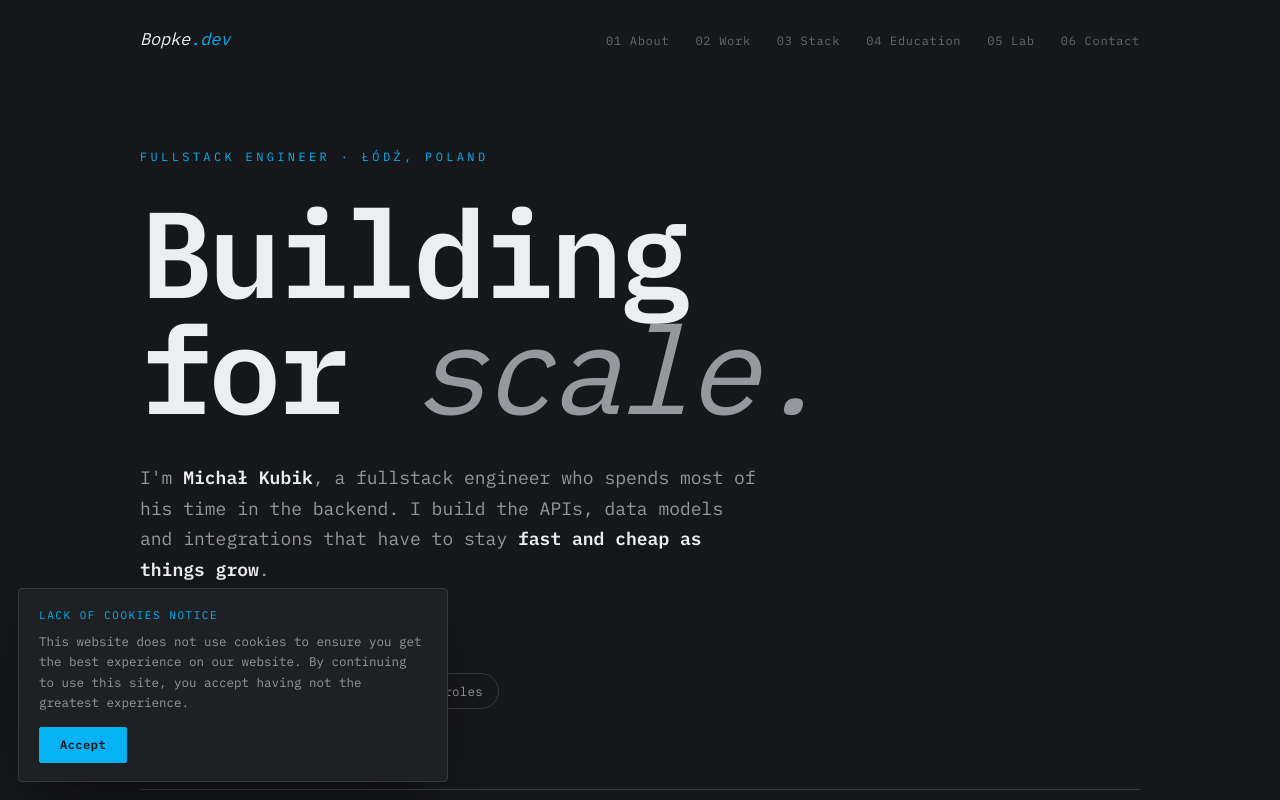
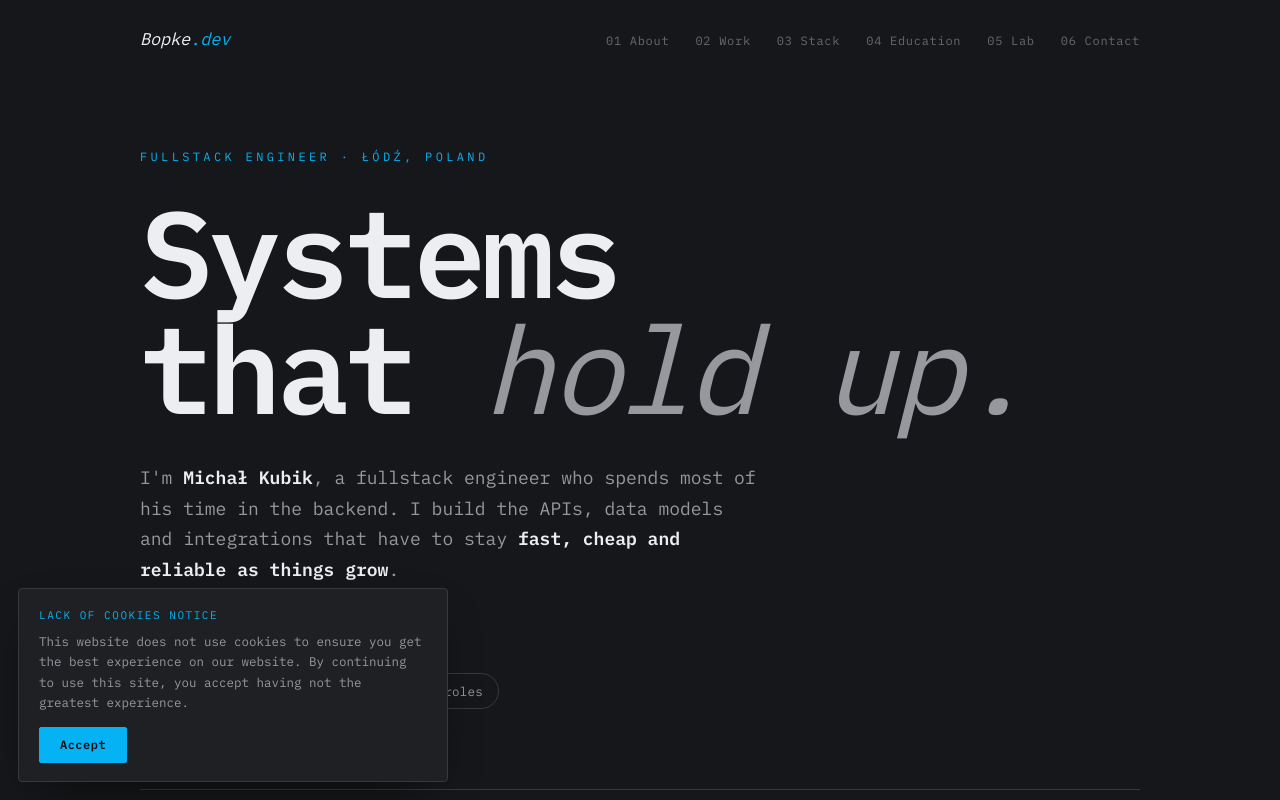
Before and after one commit to bopke/bopke.dev, a Next.js app: page / in a window 1280 px wide. Shown: the top 800 px of the page. Built offline with nearby package versions, Linux system fonts and the light colour scheme.

Commit message:
Adjust copy

```diff
--- a/app/components/sections/Hero.tsx
+++ b/app/components/sections/Hero.tsx
@@ -10,16 +10,16 @@ export default function Hero() {
         Fullstack Engineer · Łódź, Poland
       </p>
       <h1 className="text-[clamp(46px,10vw,122px)] font-semibold leading-[0.95] tracking-[-0.04em] print:text-[40pt]">
-        Building
+        Systems
         <br />
-        for <em className="italic font-normal text-muted">scale.</em>
+        that <em className="italic font-normal text-muted">hold up.</em>
       </h1>
       <p className="mt-9 max-w-[620px] text-[clamp(15px,1.8vw,18px)] leading-[1.7] text-muted print:text-[12pt]">
         I&apos;m <b className="text-foreground font-semibold">Michał Kubik</b>, a
         fullstack engineer who spends most of his time in the backend. I build
         the APIs, data models and integrations that have to stay{" "}
         <b className="text-foreground font-semibold">
-          fast and cheap as things grow
+          fast, cheap and reliable as things grow
         </b>
         .
       </p>
```
